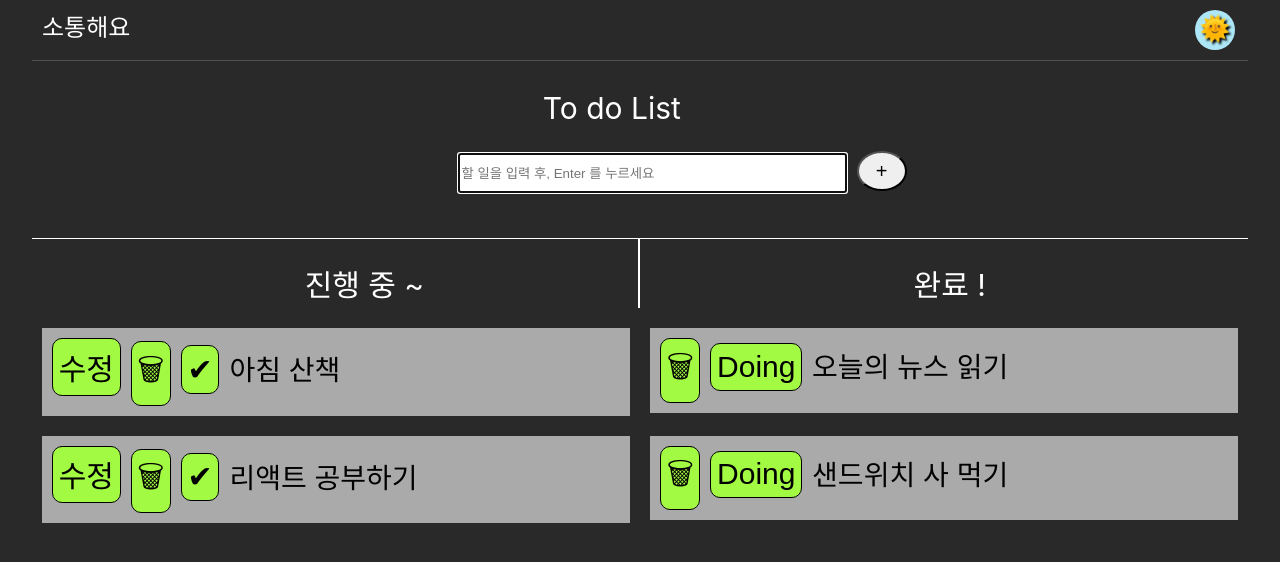
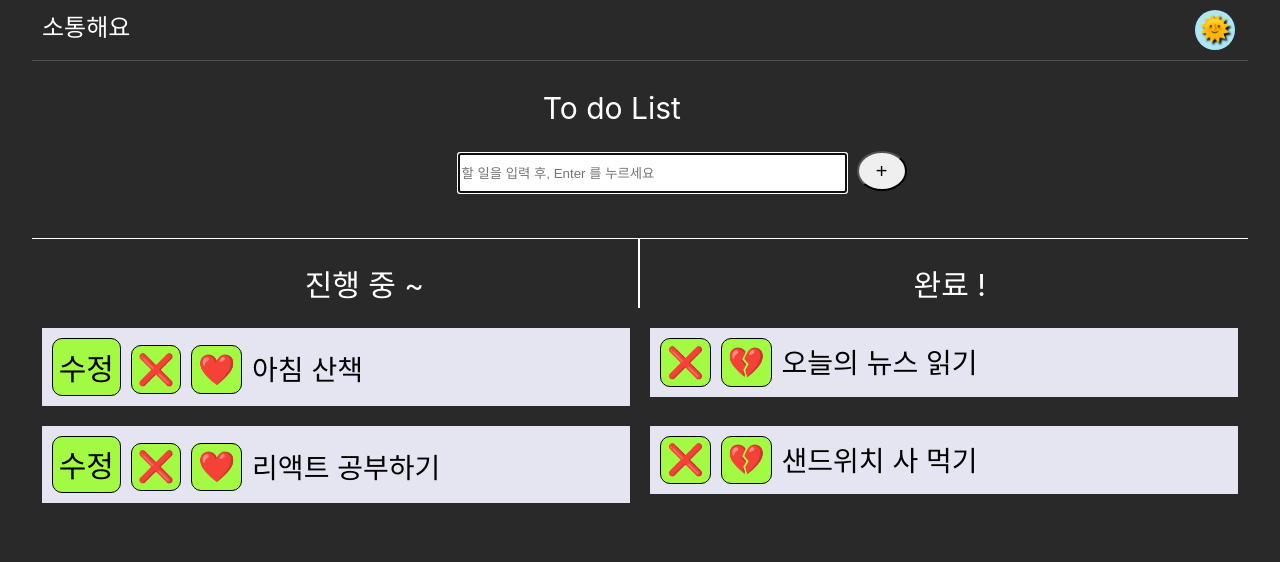
Before and after one commit to GDSC-Daejin/waffle-communicate-fe, a React (Vite) app: page / in a window 1280 px wide. Shown: the top 562 px of the page. Built offline with nearby package versions, Linux system fonts and the light colour scheme.

Commit message:
iconchange

```diff
--- a/src/TodoContext.jsx
+++ b/src/TodoContext.jsx
@@ -1,4 +1,3 @@
-
 import React, { createContext, useReducer, useContext, useRef } from "react";
 
 const TodoStateContext = createContext(null);
--- a/src/components/TodoItem.jsx
+++ b/src/components/TodoItem.jsx
@@ -13,11 +13,12 @@ const WrapRight = styled.div`
 
 const Context = styled.div`
   padding: 10px;
-  background-color: #aaaaaa;
+  background-color: ${(props) => props.theme.contextbg};
   margin: 10px;
-  color: #000000;
+  color: ${(props) => props.theme.contexttx};
   font-size: 28px;
 `;
+
 const TodoButton = styled.button`
   padding: 1% 1%;
   margin-right: 10px;
@@ -52,16 +53,17 @@ function TodoItem({ id, done, text }) {
         <WrapLeft>
           <Context>
             <TodoButton>수정</TodoButton>
-            <TodoButton onClick={onRemove}>🗑</TodoButton>
-            <TodoButton onClick={onToggle}>✔</TodoButton>
+            <TodoButton onClick={onRemove}>❌</TodoButton>
+            <TodoButton onClick={onToggle}>❤️</TodoButton>
             {text}
           </Context>
         </WrapLeft>
       ) : (
         <WrapRight>
           <Context>
-            <TodoButton onClick={onRemove}>🗑</TodoButton>
-            <TodoButton onClick={onToggle}>Doing</TodoButton>
+            <TodoButton onClick={onRemove}>❌</TodoButton>
+            <TodoButton onClick={onToggle}>💔</TodoButton>
+
             {text}
           </Context>
         </WrapRight>
--- a/src/components/TodoList.jsx
+++ b/src/components/TodoList.jsx
@@ -19,5 +19,4 @@ function TodoList() {
   );
 }
 
-
 export default TodoList;
--- a/src/styles/theme.js
+++ b/src/styles/theme.js
@@ -1,10 +1,11 @@
-
 export const darkTheme = {
   color: "#ffffff",
   bgColor: "#292929",
   border: "1px solid #505050",
   boxcolor: "#ADE7F7",
-  mode_padding : "0px 0px 3px 0px",
+  mode_padding: "0px 0px 3px 0px",
+  contexttx: "#000000",
+  contextbg: "#e4e5f1",
 };
 
 export const lightTheme = {
@@ -12,7 +13,9 @@ export const lightTheme = {
   bgColor: "#e4e5f1",
   border: "1px solid #505050",
   boxcolor: "#ADE7F7",
-  mode_rotate : "rotateZ(45deg)",
-  mode_padding : "0px 0px 3px 5px",
+  mode_rotate: "rotateZ(45deg)",
+  mode_padding: "0px 0px 3px 5px",
   listadd_bgColor: "#111111",
+  contextbg: "#292929",
+  contexttx: "#ffffff",
 };
```
Also changed, not shown: 1 other file (tests, documents, lock files or other folders).
